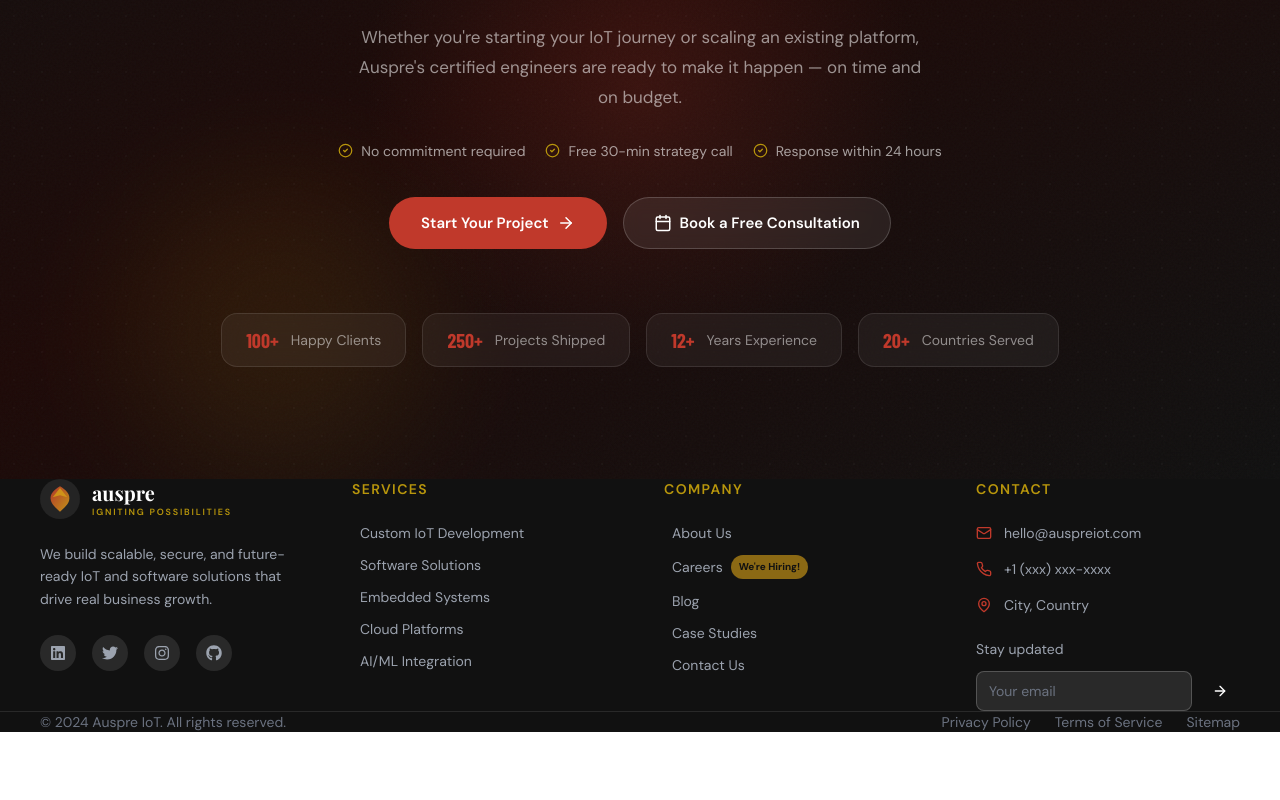
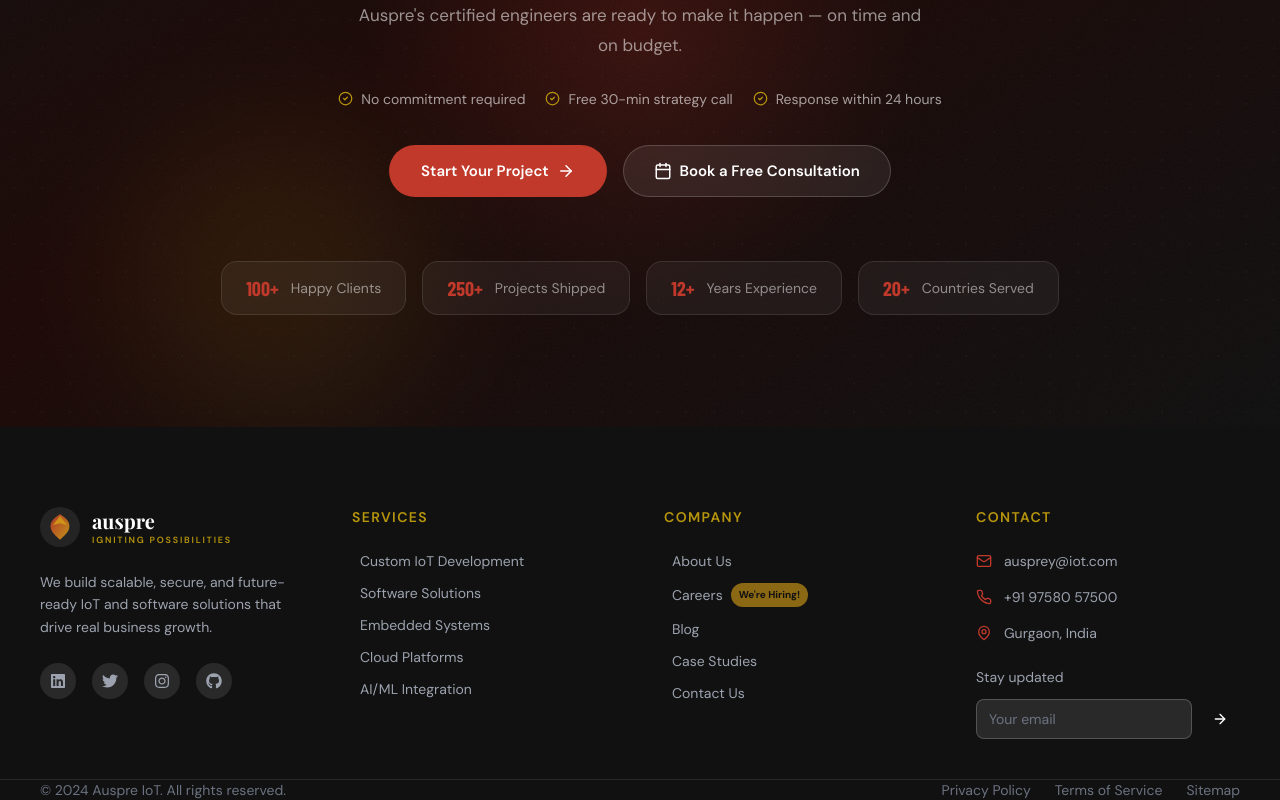
Before and after one commit to Shaxtan/Ausprey-Website, a Next.js app: page /services in a window 1280 px wide. Shown: the part 1727-2527 px from the top of the page. Before the commit the page ends 2459 px from the top, so only its background shows below. Built offline with nearby package versions, Linux system fonts and the light colour scheme; a web font is replaced by a local one.

Commit message:
changes regarding images

```diff
--- a/app/contact/page.tsx
+++ b/app/contact/page.tsx
@@ -93,9 +93,9 @@ export default function ContactPage() {
           {/* Contact Info */}
           <div className="space-y-6">
             {[
-              { icon: Mail, title: 'Email Us', value: 'hello@auspreiot.com', href: 'mailto:hello@auspreiot.com' },
-              { icon: Phone, title: 'Call Us', value: '+1 (xxx) xxx-xxxx', href: 'tel:+1xxxxxxxxxx' },
-              { icon: MapPin, title: 'Visit Us', value: 'City, Country', href: '#' },
+              { icon: Mail, title: 'Email Us', value: 'ausprey@iot.com', href: 'mailto:hello@auspreiot.com' },
+              { icon: Phone, title: 'Call Us', value: '+91 97580 57500', href: 'tel:+1xxxxxxxxxx' },
+              { icon: MapPin, title: 'Visit Us', value: 'Gurgaon, India', href: '#' },
               { icon: Clock, title: 'Response Time', value: 'Within 24 hours', href: null },
             ].map(({ icon: Icon, title, value, href }) => (
               <div key={title} className="flex items-start gap-4 bg-white rounded-card p-6 shadow-card border border-gray-light">
--- a/components/home/ServicesSection.tsx
+++ b/components/home/ServicesSection.tsx
@@ -53,7 +53,7 @@ const SERVICES = [
 
 export default function ServicesSection() {
   return (
-    <section id="services" className="section-padding" style={{ background: 'var(--color-surface-warm)' }}>
+<section id="services" className="section-padding !pt-12" style={{ background: 'var(--color-surface-warm)' }}>
       <div className="container-max">
         <SectionHeader
           label="Our Expertise"
--- a/components/home/StatsBar.tsx
+++ b/components/home/StatsBar.tsx
@@ -14,7 +14,7 @@ const STATS = [
 
 export default function StatsBar() {
   return (
-    <section id="stats" className="relative z-20 -mt-10 lg:-mt-[70px] pb-0">
+<section id="stats" className="relative z-20 -mt-8 lg:-mt-12 pb-0" style={{ background: 'var(--color-surface-warm)' }}>
       <div className="container-max">
         <motion.div
           variants={staggerContainer(0.1)}
--- a/components/layout/Footer.tsx
+++ b/components/layout/Footer.tsx
@@ -27,9 +27,10 @@ const SOCIAL = [
 
 export default function Footer() {
   return (
-    <footer className="bg-[#111111] text-white" role="contentinfo">
-      <div className="container-max py-20">
+    <footer className="bg-[#111111] text-white " role="contentinfo">
+<div className="container-max !pt-20 !pb-10">
         <div className="grid grid-cols-1 md:grid-cols-2 lg:grid-cols-4 gap-12">
+
           {/* Col 1: Branding */}
           <div className="space-y-6">
             <Link href="/" className="flex items-center gap-3 group w-fit">
@@ -58,17 +59,15 @@ export default function Footer() {
               We build scalable, secure, and future-ready IoT and software solutions that drive real business growth.
             </p>
 
-            {/* Social icons */}
             <div className="flex items-center gap-4">
               {SOCIAL.map(({ icon: Icon, href, label }) => (
-                <a
+  <a
                   key={label}
                   href={href}
                   target="_blank"
                   rel="noopener noreferrer"
                   aria-label={label}
-                  className="w-9 h-9 rounded-full bg-white/10 flex items-center justify-center text-gray-400 hover:text-gold-light hover:bg-white/20 transition-all duration-200 hover:scale-110"
-                  style={{ '--hover-color': 'var(--color-gold-light)' } as React.CSSProperties}
+                  className="w-9 h-9 rounded-full bg-white/10 flex items-center justify-center text-gray-400 hover:bg-white/20 transition-all duration-200 hover:scale-110"
                 >
                   <Icon size={16} />
                 </a>
@@ -78,7 +77,7 @@ export default function Footer() {
 
           {/* Col 2: Services */}
           <div>
-            <h3 className="text-white font-semibold text-sm uppercase tracking-widest mb-6" style={{ color: 'var(--color-gold-light)' }}>
+            <h3 className="font-semibold text-sm uppercase tracking-widest mb-6" style={{ color: 'var(--color-gold-light)' }}>
               Services
             </h3>
             <ul className="space-y-3">
@@ -98,7 +97,7 @@ export default function Footer() {
 
           {/* Col 3: Company */}
           <div>
-            <h3 className="text-white font-semibold text-sm uppercase tracking-widest mb-6" style={{ color: 'var(--color-gold-light)' }}>
+            <h3 className="font-semibold text-sm uppercase tracking-widest mb-6" style={{ color: 'var(--color-gold-light)' }}>
               Company
             </h3>
             <ul className="space-y-3">
@@ -123,31 +122,30 @@ export default function Footer() {
 
           {/* Col 4: Contact */}
           <div>
-            <h3 className="text-white font-semibold text-sm uppercase tracking-widest mb-6" style={{ color: 'var(--color-gold-light)' }}>
+            <h3 className="font-semibold text-sm uppercase tracking-widest mb-6" style={{ color: 'var(--color-gold-light)' }}>
               Contact
             </h3>
             <address className="not-italic space-y-4">
               <a
-                href="mailto:hello@auspreiot.com"
+                href="ausprey@iot.com"
                 className="flex items-center gap-3 text-gray-400 text-sm hover:text-white transition-colors group"
-              >
+            >
                 <Mail size={16} className="text-primary flex-shrink-0" />
-                hello@auspreiot.com
+                ausprey@iot.com
               </a>
               <a
                 href="tel:+1xxxxxxxxxx"
                 className="flex items-center gap-3 text-gray-400 text-sm hover:text-white transition-colors"
               >
                 <Phone size={16} className="text-primary flex-shrink-0" />
-                +1 (xxx) xxx-xxxx
+                +91 97580 57500
               </a>
               <p className="flex items-start gap-3 text-gray-400 text-sm">
                 <MapPin size={16} className="text-primary flex-shrink-0 mt-0.5" />
-                City, Country
+                Gurgaon, India
               </p>
             </address>
 
-            {/* Newsletter */}
             <div className="mt-6">
               <p className="text-gray-400 text-sm mb-3">Stay updated</p>
               <div className="flex gap-2">
@@ -166,6 +164,7 @@ export default function Footer() {
               </div>
             </div>
           </div>
+
         </div>
       </div>
 
```
